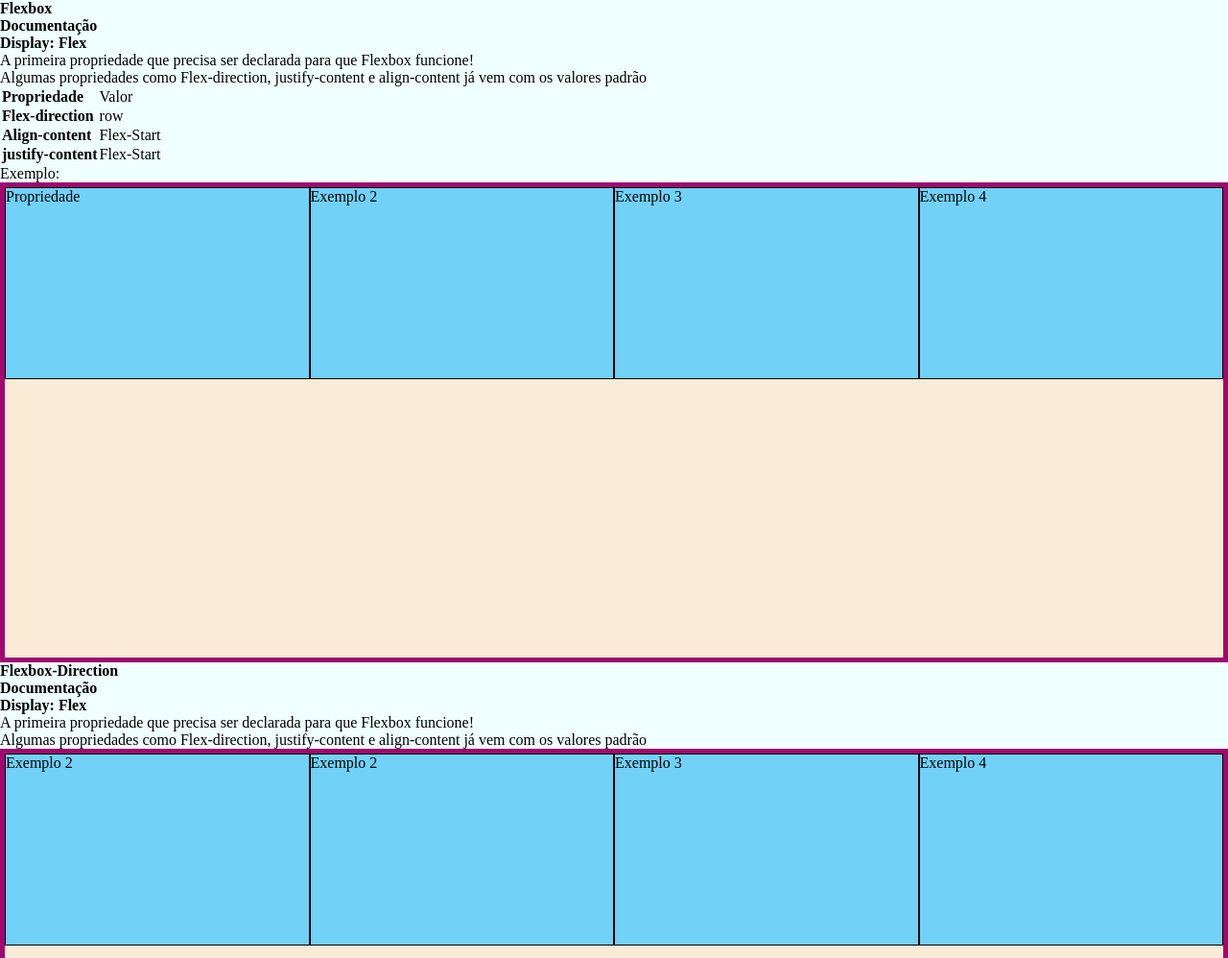
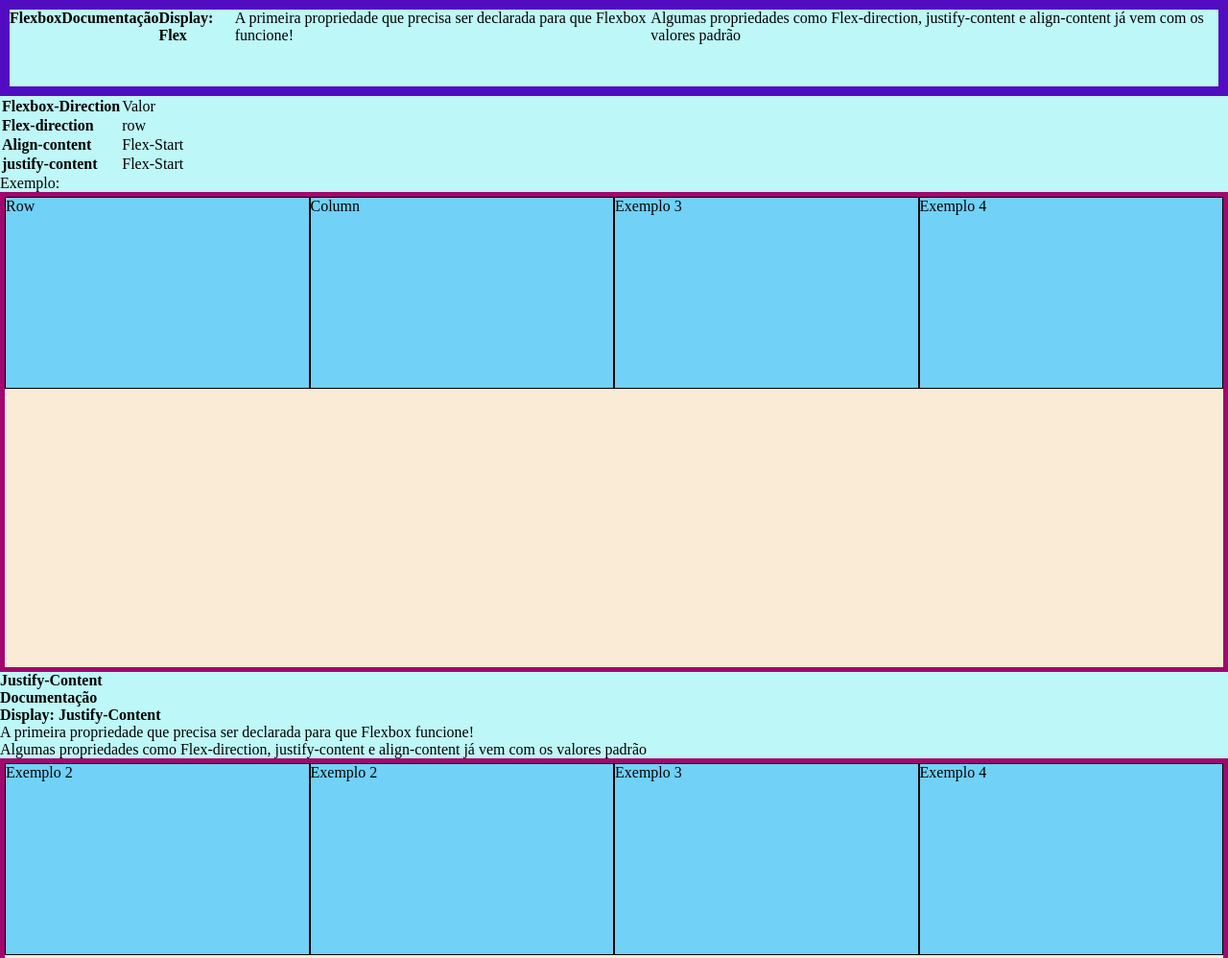
Before and after one commit to BarbaraUchoa/Flexbox-docs, a plain HTML site: page index.html in a window 1280 px wide. Shown: the top 998 px of the page at 96% size. Drawn offline with Linux system fonts and the light colour scheme.

Commit message:
flebox continuação

```diff
--- a/index.html
+++ b/index.html
@@ -9,16 +9,22 @@
  </head>
 <body>
 
-  <header>
+    <header>
+      <section class="menu">
 
-      <h1>Flexbox</h1>
-      <h2>Documentação</h2>
-      <h3> Display: Flex</h3>
-      <p class="descricao-propriedade">
-        A primeira propriedade que precisa ser declarada para que Flexbox funcione!
-      </p>
-      <p class="dicricao-propriedade"> Algumas propriedades como Flex-direction, justify-content e align-content já vem com os valores padrão </p>
+        <h1>Flexbox</h1>
+        <h2>Documentação</h2>
+        <h3> Display: Flex</h3>
 
+        <p class="descricao-propriedade" </p>
+
+          <p>A primeira propriedade que precisa ser declarada para que Flexbox funcione!</p>
+
+
+        <p class="descricao-propriedade">
+           Algumas propriedades como Flex-direction, justify-content e align-content já vem com os valores padrão
+        </p>
+      </section>
 
     </header>
 
@@ -29,10 +35,10 @@
         table>(tr>th.propriedade+th.valor)+tr*3>td.propriedade+td.valor
 
      -->
-    <table>
+    <table class="table-stilo">
         <tr>
 
-         <th class="propriedade">Propriedade</th>
+         <th class="propriedade">Flexbox-Direction</th>
          <td class="valor">Valor</td>
        </tr>
 
@@ -50,6 +56,7 @@
          <tr>
             <th class="propriedade">justify-content</th>
             <td class="valor"> Flex-Start</td>
+
          </tr>
 
     </table>
@@ -57,25 +64,23 @@
         <p>Exemplo:</p>
 
         <div class="container">
-        <div class="contido">Propriedade
-        <p>
-        </div>
-        <div class="contido">Exemplo 2</div>
+        <div class="contido">Row</div>
+        <div class="contido">Column</div>
         <div class="contido">Exemplo 3</div>
         <div class="contido">Exemplo 4</div>
 
          </div>
 
 
-   <header>
-        <h1>Flexbox-Direction</h1>
+   <section>
+        <h1>Justify-Content</h1>
         <h2>Documentação</h2>
-        <h3> Display: Flex</h3>
+        <h3> Display: Justify-Content</h3>
         <p class="descricao-propriedade">
             A primeira propriedade que precisa ser declarada para que Flexbox funcione!
         </p>
         <p class="dicricao-propriedade"> Algumas propriedades como Flex-direction, justify-content e align-content já vem com os valores padrão </p>
-   </header>
+   </section>
 
 
        <div class="container">
@@ -85,15 +90,15 @@
           <div class="contido">Exemplo 4</div>
        </div>
 
-     <header>
-          <h1>Flexbox-Direction</h1>
+     <section>
+          <h1>Justify-Content</h1>
           <h2>Documentação</h2>
           <h3> Display: Flex</h3>
           <p class="descricao-propriedade">
             A primeira propriedade que precisa ser declarada para que Flexbox funcione!
           </p>
           <p class="dicricao-propriedade"> Algumas propriedades como Flex-direction, justify-content e align-content já vem com os valores padrão </p>
-     </header>
+     </section>
 
 
         <div class="container">
@@ -103,7 +108,7 @@
         <div class="contido">Exemplo 4</div>
         </div>
 
-      <header>
+      <section>
           <h1>Flexbox-Direction</h1>
           <h2>Documentação</h2>
           <h3> Display: Flex</h3>
@@ -111,7 +116,7 @@
             A primeira propriedade que precisa ser declarada para que Flexbox funcione!
           </p>
           <p class="dicricao-propriedade"> Algumas propriedades como Flex-direction, justify-content e align-content já vem com os valores padrão </p>
-      </header>
+      </section>
 
         <div class="container">
         <div class="contido">Propriedade</div>
--- a/style.css
+++ b/style.css
@@ -5,12 +5,21 @@
     font-size: initial;
     font-weight: 600px;
     text-align: initial;
-    background-color: azure;
+    background-color: rgb(190, 247, 247);
+}
+
+.menu {
+    height: 100px;
+    font-size: 50px;
+    font-weight: 100px;
+    border: 10px solid #520cc2;
+    display: flex;
+    justify-content: center;
 }
 
 
 .container {
-    height: 800px;
+    height: 300px;
     background-color: antiquewhite;
     border: 10px solid #74044f;
     display: flex;
@@ -25,6 +34,16 @@
 }
 
 
+.descricao-proprietario {
+    width: 500px;
+    height: 20px;
+    background-color: rgb(113, 209, 247);
+    border: .15px solid #000;
+    display: flex;
+
+}
+
+
 .container {
     height: 500px;
     background-color: antiquewhite;
@@ -35,8 +54,10 @@
 
 
 
+
 .flex-direction {
-    width: 500px;
+    width: 400px;
+    font-size: 500px;
     height: 200px;
     background-color: rgb(113, 209, 247);
     border: 1px solid #000;
```
